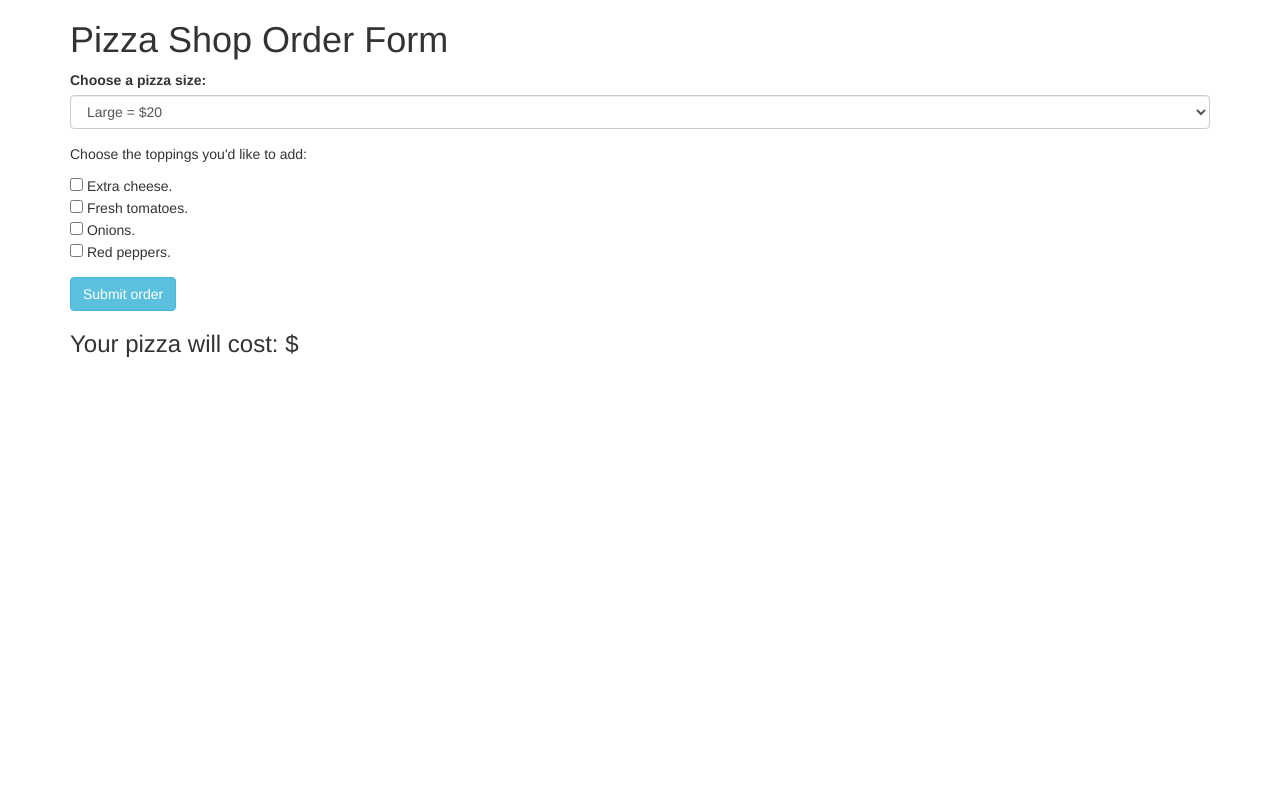
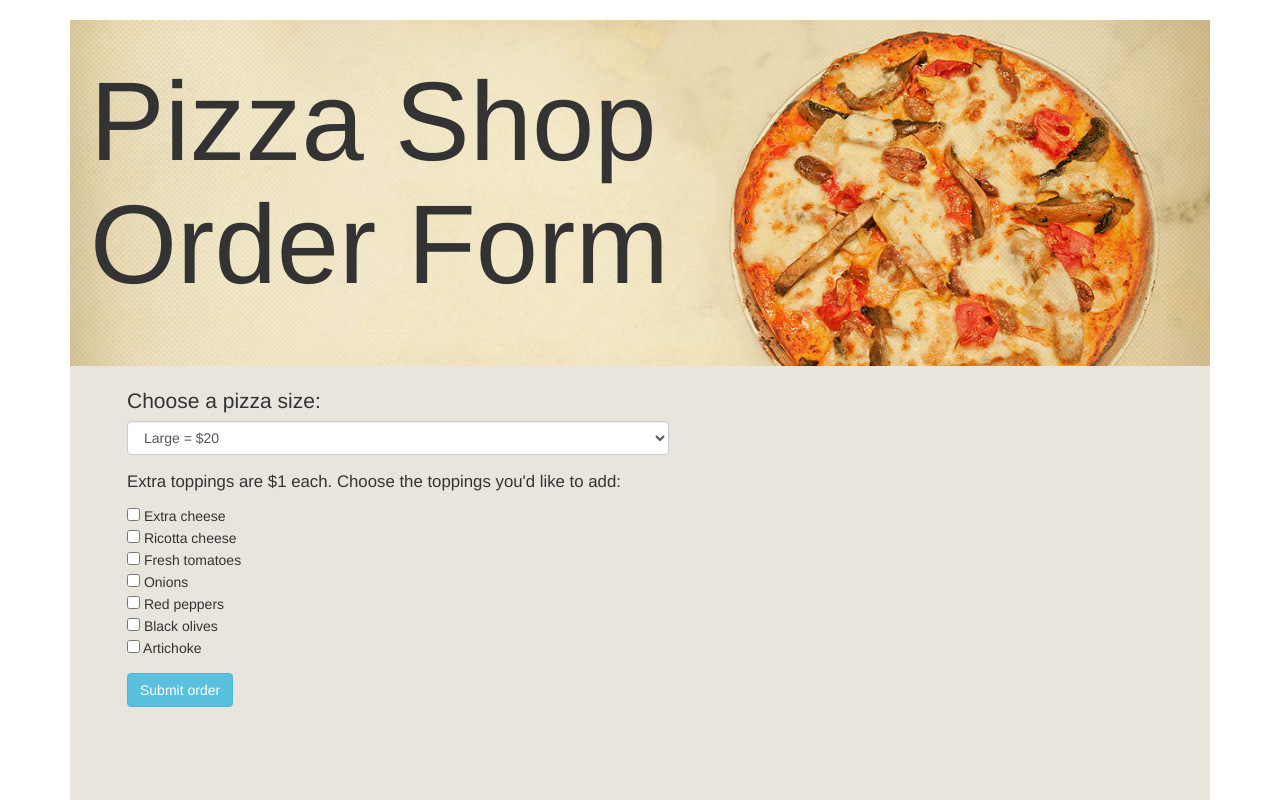
Before and after one commit to steve-burton/pizza-shop, a plain HTML site: page index.html in a window 1280 px wide. Shown: the top 800 px of the page. Drawn offline with Linux system fonts and the light colour scheme.

Commit message:
add header and headline styling

```diff
--- a/css/styles.css
+++ b/css/styles.css
@@ -0,0 +1,46 @@
+#header {
+  background-image: url(../img/pizza-head.jpg);
+  background-size: cover;
+  background-repeat: no-repeat;
+  padding: 20px 20px 50px 20px;
+  margin: 20px 0px 20px 0px;
+}
+
+h1 {
+  font-size: 8em;
+  font-weight: lighter;
+}
+
+h3 {
+  display: none;
+}
+
+label {
+  font-size: 1.5em;
+  font-weight: normal;
+}
+
+#dropMenu {
+  margin-right: 50%;
+}
+
+form {
+  margin-left: 5%;
+}
+
+input {
+  line-height: 2em;
+}
+
+p {
+  font-size: 1.2em;
+}
+
+h3 {
+  margin-left: 5%;
+}
+
+#bgcolor {
+  background-color: #e8e5dc;
+  height: 1000px
+}
--- a/index.html
+++ b/index.html
@@ -9,10 +9,13 @@
   </head>
   <body>
     <div class="container">
-      <h1>Pizza Shop Order Form</h1>
+      <div id="bgcolor">
+        <div id="header">
+          <h1>Pizza Shop<br>Order Form</h1>
+        </div>
 
         <form class="pizza">
-        <div class="form-group">
+          <div class="form-group" id="dropMenu">
             <label for="sizeSelect">Choose a pizza size:</label>
             <select class="form-control" id="sizeSelect">
               <option value="large">Large = $20</option>
@@ -21,12 +24,15 @@
             </select>
           </div>
 
-        <div class="form-group">
-          <p id="toppings">Choose the toppings you'd like to add:</p>
-          <input type="checkbox" name="topping-type" value="cheese"> Extra cheese.<br>
-          <input type="checkbox" name="topping-type" value="tomato"> Fresh tomatoes.<br>
-          <input type="checkbox" name="topping-type" value="onion"> Onions.<br>
-          <input type="checkbox" name="topping-type" value="pepper"> Red peppers.<br>
+          <div class="form-group" id="checkboxes">
+            <p id="toppings">Extra toppings are $1 each. Choose the toppings you'd like to add:</p>
+            <input type="checkbox" name="topping-type" value="cheese"> Extra cheese<br>
+            <input type="checkbox" name="topping-type" value="pepper"> Ricotta cheese<br>
+            <input type="checkbox" name="topping-type" value="tomato"> Fresh tomatoes<br>
+            <input type="checkbox" name="topping-type" value="onion"> Onions<br>
+            <input type="checkbox" name="topping-type" value="pepper"> Red peppers<br>
+            <input type="checkbox" name="topping-type" value="pepper"> Black olives<br>
+            <input type="checkbox" name="topping-type" value="pepper"> Artichoke<br>
           </div>
 
           <button type="submit" class="btn btn-info">Submit order</button>
@@ -34,5 +40,6 @@
 
         <h3>Your pizza will cost: $<span id="total-price"></span></h3>
       </div>
+    </div>
   </body>
 </html>
--- a/js/scripts.js
+++ b/js/scripts.js
@@ -16,13 +16,19 @@ Pizza.prototype.findPrice = function() {
 
 Pizza.prototype.findToppings = function() {
   if(this.toppings === 1) {
-    return 1.5;
+    return 1;
   } else if (this.toppings === 2) {
+    return 2;
+  } else if (this.toppings === 3) {
     return 3;
-  } else if (this.toppings === 3) {
-    return 4.5;
+  } else if (this.toppings === 4) {
+    return 4;
+  } else if (this.toppings === 5) {
+    return 5;
+  } else if (this.toppings === 6) {
+    return 6;
   } else {
-    return 6
+    return 7
   }
 }
 
@@ -37,6 +43,7 @@ $(document).ready(function(){
     var cost = newPizza.findPrice();
     //$("span").text("");
     $("span#total-price").text((newPizza.findPrice()) + (newPizza.findToppings()));
+    $("h3").show();
     // document.getElementById("span#total-price").reset("");
   });
 });
```
Also changed, not shown: img/pizza-head.jpg (added). Lines whose indentation alone changed are shown as unchanged.
